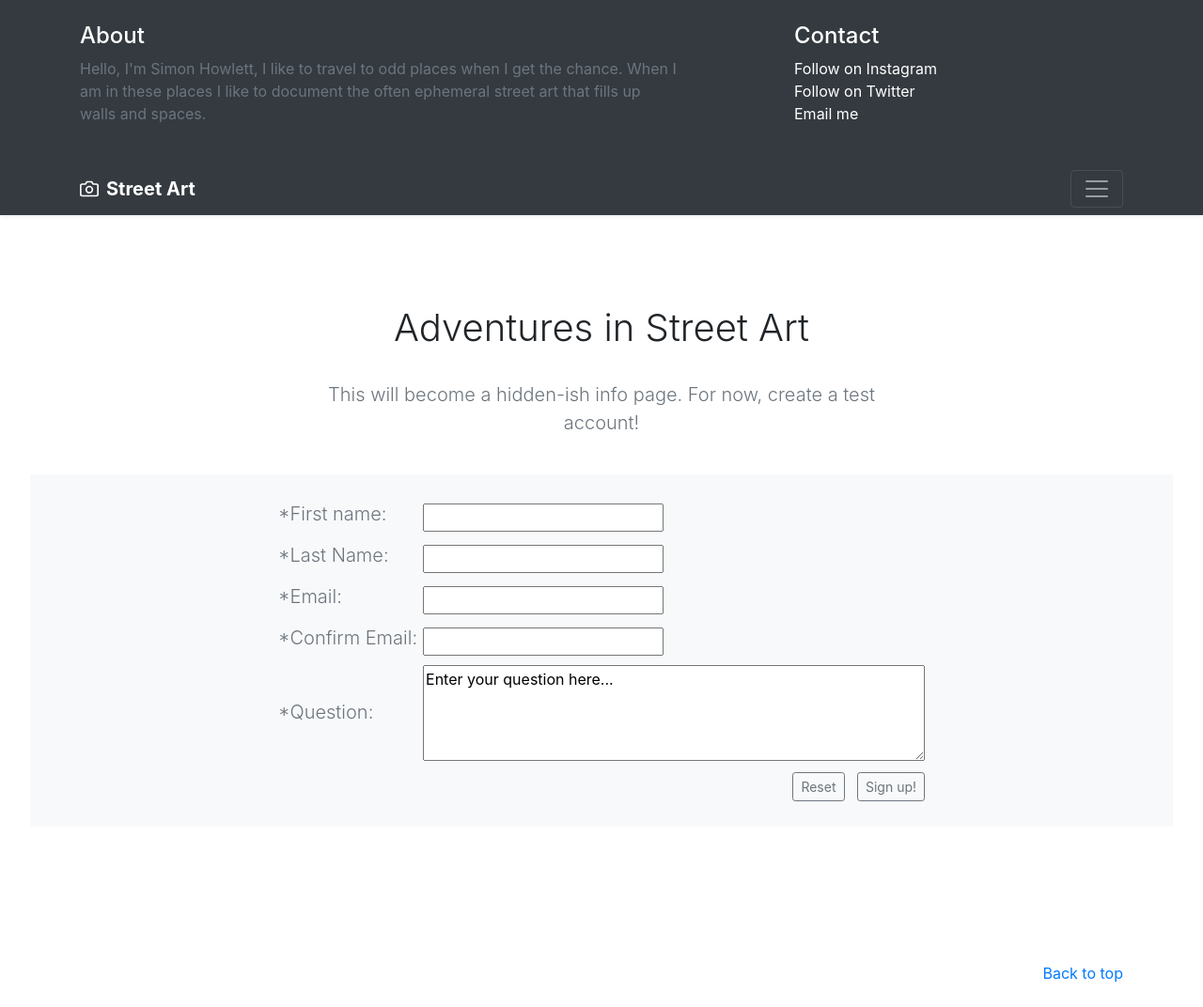
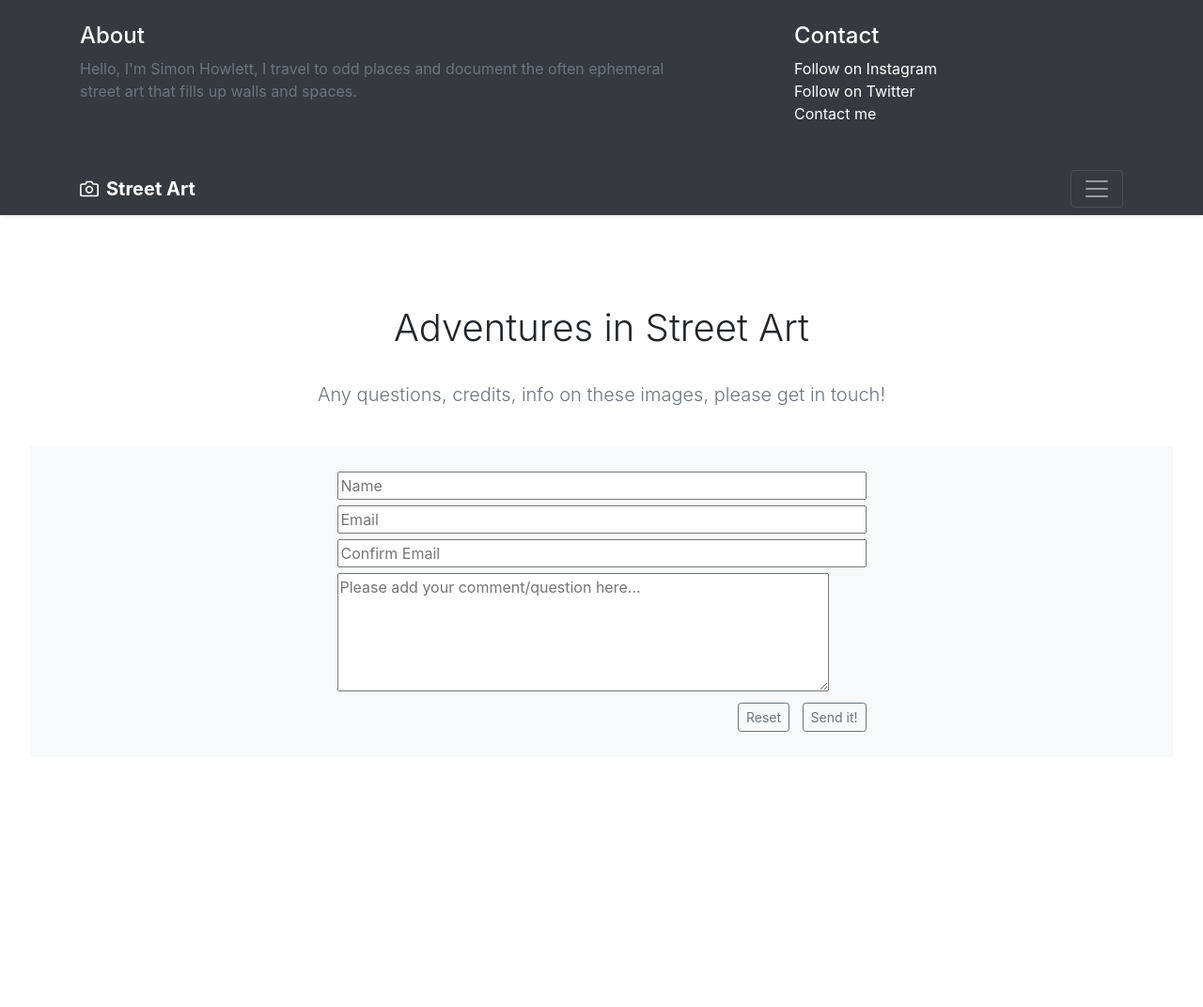
Before and after one commit to simonhowlett/app-engine-ci, a Flask app: page /info/ in a window 1280 px wide, after a click that opens the changed part. Shown: the whole page at 94% size. After the commit the page ends 779 px from the top, so only its background shows below. Run offline with Flask 2, Linux system fonts and the light colour scheme; some libraries are stand-ins or nearby versions.

Commit message:
Updating Comments Page, tests, UI

```diff
--- a/main.py
+++ b/main.py
@@ -44,8 +44,7 @@ def info():
 
 
 class Contact(ndb.Model):
-    firstName = ndb.StringProperty()
-    lastName = ndb.StringProperty()
+    name = ndb.StringProperty()
     email = ndb.StringProperty()
     comment = ndb.StringProperty()
 
@@ -58,8 +57,7 @@ def submit_form():
             with client.context():
                 data = request.form.to_dict()
                 print(data)
-                contact = Contact(firstName=data['firstName'],
-                                  lastName=data['lastName'],
+                contact = Contact(name=data['name'],
                                   email=data['email'],
                                   comment=data['comment'])
                 contact.put()
--- a/templates/base.html
+++ b/templates/base.html
@@ -51,8 +51,7 @@
             <div class="row">
                 <div class="col-sm-8 col-md-7 py-4">
                     <h4 class="text-white">About</h4>
-                    <p class="text-muted">Hello, I'm Simon Howlett, I like to travel to odd places when I get the chance.
-                        When I am in these places I like to document the often ephemeral street art that fills up walls and spaces.
+                    <p class="text-muted">Hello, I'm Simon Howlett, I travel to odd places and document the often ephemeral street art that fills up walls and spaces.
                     </p>
                 </div>
                 <div class="col-sm-4 offset-md-1 py-4" id="links_menu">
@@ -60,7 +59,7 @@
                     <ul class="list-unstyled">
                         <li><a href="https://www.instagram.com/simonhowlett" class="text-white">Follow on Instagram</a></li>
                         <li><a href="https://twitter.com/si_howlett" class="text-white">Follow on Twitter</a></li>
-                        <li><a href="mailto:simonhowlett.dev@gmail.com" class="text-white">Email me</a></li>
+                        <li><a href="info.html" class="text-white">Contact me</a></li>
                     </ul>
                 </div>
             </div>
@@ -89,9 +88,6 @@
 {% block footer %}
 <footer class="text-muted">
     <div class="container">
-        <p class="float-right">
-            <a href="#">Back to top</a>
-        </p>
     </div>
 </footer>
 <script src="https://code.jquery.com/jquery-3.5.1.slim.min.js"
--- a/templates/confirmation.html
+++ b/templates/confirmation.html
@@ -1,5 +1,5 @@
 {% extends "base.html" %}
-{% block title %}Signed Up!{% endblock %}
+{% block title %}Thanks for your message!{% endblock %}
 {% block head %}
 {{ super() }}
 
@@ -11,7 +11,7 @@
     <div class="container">
       <h1>Adventures in Street Art</h1>
       <br>
-      <p class="lead text-muted">Thanks for creating an account!</p>
+      <p class="lead text-muted" id='conf_msg'>Thanks for sending us something, I'll get back to you soon!</p>
     <br />
     </div>
 
--- a/templates/index.html
+++ b/templates/index.html
@@ -236,6 +236,11 @@
         </div>
     </div>
     <div class="container">
+        <div class="container">
+            <p class="float-right">
+                <a href="#">Back to top</a>
+            </p>
+        </div>
         <div class="hideme">
         <p class="float-right" name='debug-content'>Only show me in debug mode</p>
         </div>
--- a/templates/info.html
+++ b/templates/info.html
@@ -1,5 +1,5 @@
 {% extends "base.html" %}
-{% block title %}Info Sign Up{% endblock %}
+{% block title %}Contact me{% endblock %}
 {% block head %}
 {{ super() }}
 
@@ -31,7 +31,7 @@
     <div class="container">
       <h1>Adventures in Street Art</h1>
       <br>
-      <p class="lead text-muted">This will become a hidden-ish info page. For now, create a test account!</p>
+      <p class="lead text-muted">Any questions, credits, info on these images, please get in touch!</p>
     <br />
     </div>
 
@@ -40,34 +40,26 @@
       <form onSubmit="return checkEmail(this)" action='../submit_form' method="post" >
       <table border="0" cellpadding="3">
       <tr>
-        <td><label for="firstName" class="lead text-muted" required>*First name:</label></td>
-        <td><input type="text" cols="50" id="firstName" name="firstName" required></td>
+        <td><input type="text" size="50" id="name" name="name" placeholder="Name" required></td>
       </tr>
       <tr>
-        <td><label for="lastName" class="lead text-muted">*Last Name:</label></td>
-        <td><input type="text" cols="50" id="lastName" name="lastName" required></td>
+        <td><input type="email" size="50" id="email" name="email" placeholder="Email" required></td>
       </tr>
       <tr>
-        <td><label for="email" class="lead text-muted">*Email:</label></td>
-        <td><input type="email" cols="50" id="email" name="email" required></td>
+        <td><input type="email" size="50" id="email2" name="email2" placeholder="Confirm Email" required></td>
       </tr>
       <tr>
-        <td><label for="email2" class="lead text-muted">*Confirm Email:</label></td>
-        <td><input type="email" cols="50" id="email2" name="email2" required></td>
-      </tr>
-      <tr>
-        <td><label for="comment" class="lead text-muted">*Question:</label></td>
-        <td><textarea rows="4" cols="50" name="comment" onfocus="this.value=''">Enter your question here...</textarea></td>
+        <td><textarea rows="5" cols="49" name="comment" placeholder="Please add your comment/question here..."></textarea></td>
           </td>
       </tr>
       <tr>
-        <td></td>
         <td align="right">
           <input type="reset" value="Reset" id="reset" name="reset"
             class="btn-group btn btn-sm btn-outline-secondary">
           &nbsp;
-          <input type="submit" value="Sign up!" id="submit" name="submit"
-            class="btn-group btn btn-sm btn-outline-secondary"></td>
+          <input type="submit" value="Send it!" id="submit" name="submit"
+            class="btn-group btn btn-sm btn-outline-secondary">
+          </td>
       </tr>
     </table>
     </form>
```
Also changed, not shown: test/selenium/test_signup.py (+17 -23 lines), test_contact.py (added, +21 -0 lines).
